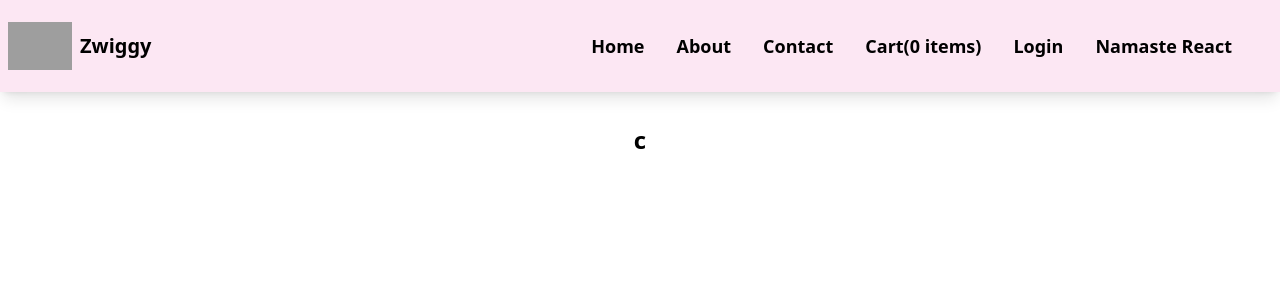
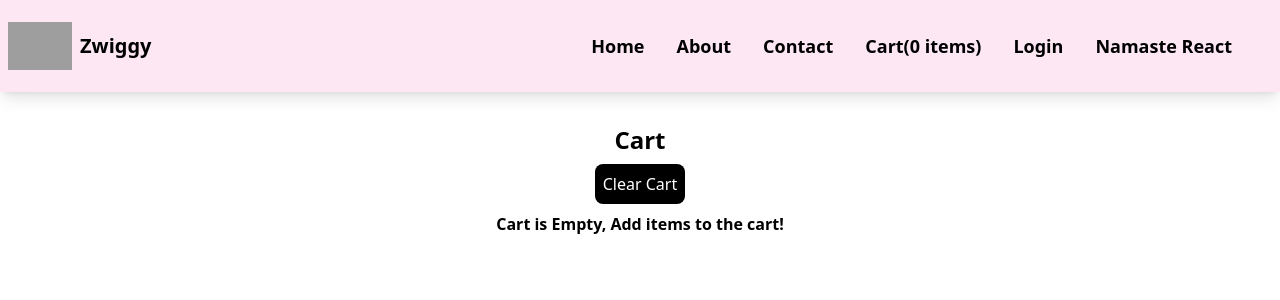
Before and after one commit to yaseen-kc/Zwiggy, a React (Vite) app: page /cart in a window 1280 px wide. Shown: the top 300 px of the page. Built offline with nearby package versions, Linux system fonts and the light colour scheme; grey boxes are pictures that could not be loaded.

Commit message:
feat:add clear cart function

```diff
--- a/src/components/Cart.jsx
+++ b/src/components/Cart.jsx
@@ -1,14 +1,29 @@
 import React from "react";
-import { useSelector } from "react-redux";
+import { useDispatch, useSelector } from "react-redux";
 import ItemList from "./ItemList";
+import { clearCart } from "../utils/redux/cartSlice";
 
 const Cart = () => {
   const cartItems = useSelector((store) => store.cart.items);
+
+  const dispatch = useDispatch();
+
+  const handleClearCart = () => {
+    dispatch(clearCart());
+  };
   return (
     <div className="text-center m-4 p-4">
-      <h1 className="text-2xl font-bold">c</h1>
-
-      <div className="w/612 m-auto">
+      <h1 className="text-2xl font-bold">Cart</h1>
+      <div className="w-6/12 m-auto">
+        <button
+          className="p-2 m-2 bg-black text-white rounded-lg"
+          onClick={handleClearCart}
+        >
+          Clear Cart
+        </button>
+        {cartItems.length === 0 && (
+          <h1 className="font-bold">Cart is Empty, Add items to the cart! </h1>
+        )}
         <ItemList items={cartItems} />
       </div>
     </div>
--- a/src/components/ItemList.jsx
+++ b/src/components/ItemList.jsx
@@ -5,8 +5,8 @@ import { addItem } from "../utils/redux/cartSlice";
 const ItemList = ({ items }) => {
   const dispatch = useDispatch();
 
-  const handleAddItem = () => {
-    dispatch(addItem(items));
+  const handleAddItem = (item) => {
+    dispatch(addItem(item));
   };
   return (
     <div>
```
Also changed, not shown: 2 other files (tests, documents, lock files or other folders).
